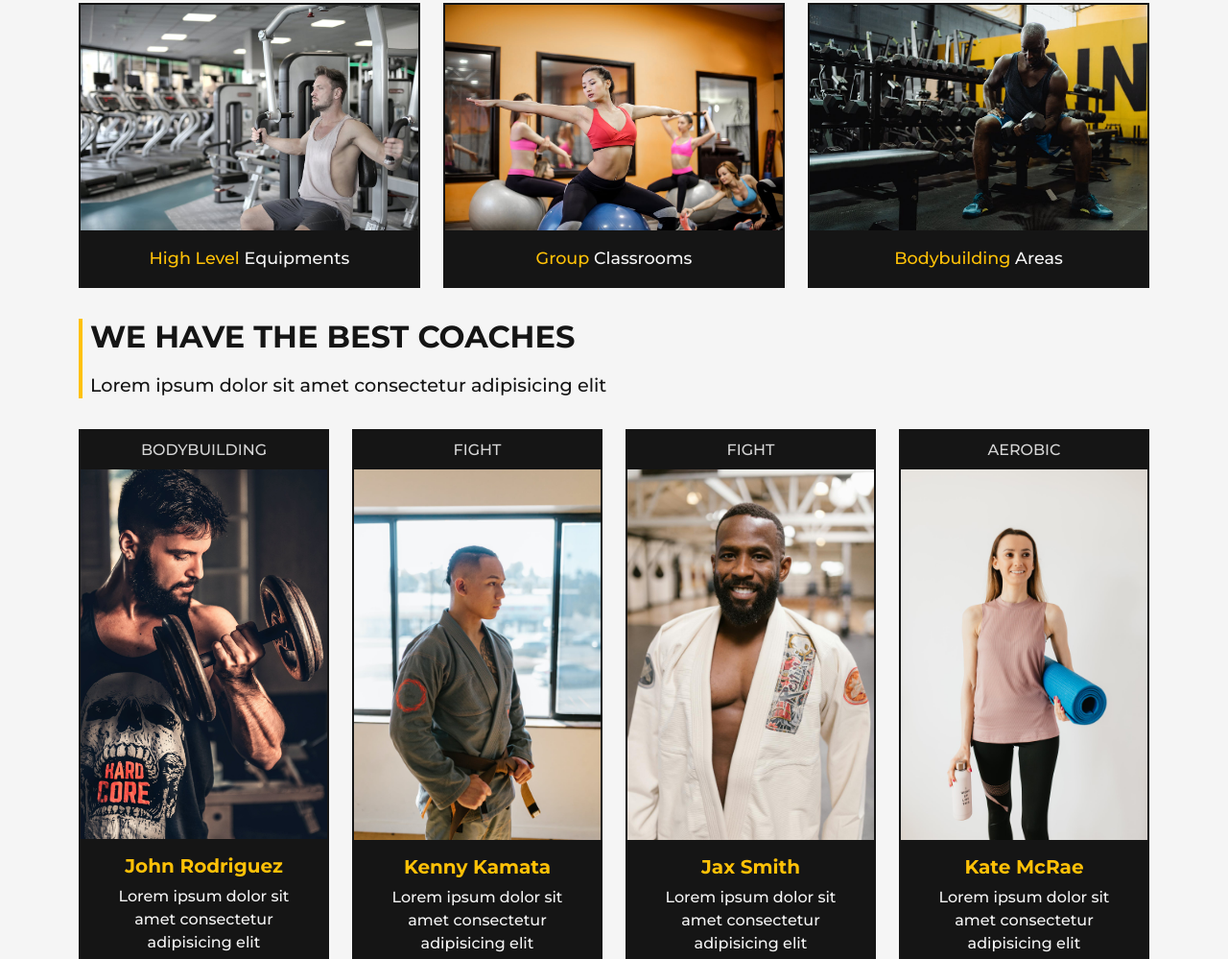
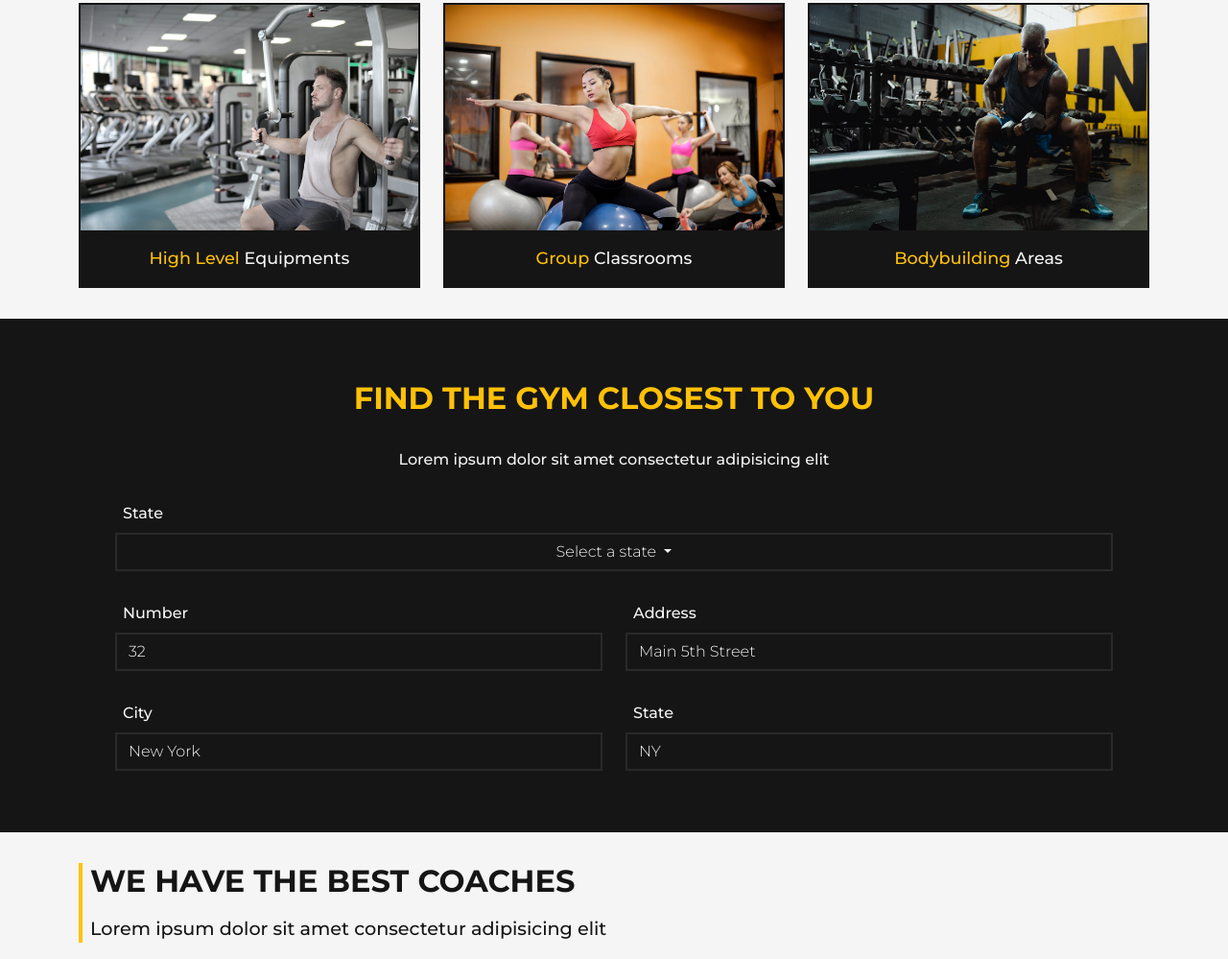
Before and after one commit to rafaeljosecomputacao/gym-bootstrap, a plain HTML site: page index.html in a window 1280 px wide. Shown: the part 1441-2440 px from the top of the page at 96% size. Drawn offline with nearby package versions, Linux system fonts and the light colour scheme.

Commit message:
create-gyms-section

```diff
--- a/css/style.css
+++ b/css/style.css
@@ -74,6 +74,10 @@ body {
 }
 
 .nav-link:hover {
+    color: var(--primary-color);
+}
+
+.nav-link[active] {
     color: var(--primary-color);
 }
 
@@ -200,6 +204,75 @@ body {
 #experience-container .card-text {
     color: var(--primary-txt-color);
     font-size: 1.1em;
+}
+
+/* Gyms Section */
+#gyms-section {
+    margin: 2em 0;
+    padding: 4em 1em;
+}
+
+#gyms-section h2 {
+    font-weight: 700;
+    margin-bottom: 1em;
+}
+
+#gyms-section p {
+    color: var(--primary-txt-color);
+    margin-bottom: 2em;
+}
+
+#gyms-section label {
+    color: var(--primary-txt-color);
+    display: block;
+    text-align: left;
+    margin-left: 0.5em;
+    margin-bottom: 0.5em;
+}
+
+#gyms-section .btn-drop {
+    background-color: transparent;
+    border-radius: 0;
+    border: 2px solid var(--secondary-color);
+    color: var(--primary-txt-color);
+    font-weight: 300;
+    width: 100%;
+}
+
+#gyms-section .btn-drop:focus {
+    border-color: var(--primary-color);
+}
+
+#gyms-section .dropdown-menu {
+    background-color: var(--light-color);
+    border-radius: 0;
+    width: 100%;
+}
+
+#gyms-section .dropdown-item {
+    color: var(--secondary-txt-color);
+    padding: 0.5em 1em;
+}
+
+#gyms-section .dropdown-item:hover {
+    color: var(--secondary-txt-color);
+    background-color: var(--primary-color);
+}
+
+.answer-drop label {
+    margin-top: 2em;
+}
+
+.answer-drop input {
+    background-color: transparent;
+    border-radius: 0;
+    border: 2px solid var(--secondary-color);
+    color: var(--primary-txt-color);
+    font-weight: 300;
+}
+
+.answer-drop input:disabled {
+    background-color: transparent;
 }
 
 /* Coaches Section */
@@ -426,6 +499,11 @@ body {
         justify-content: center;
     }
 
+    /* Gyms Section */
+    #gyms-section {
+        margin: -1em 0 3em;
+    }
+
     /* Coaches Section */
     #coaches-section {
         margin-top: -1em;
@@ -523,7 +601,7 @@ body {
     }
 
     #navbar-items .nav-item {
-        margin: 0 1em;
+        margin: 0 0.5em;
     }
 
     /* Plans Section */
@@ -534,6 +612,11 @@ body {
     /* Experience Section */
     #experience-container .card:hover {
         border-color: var(--primary-color);
+    }
+
+    /* Gyms Section */
+    #gyms-section {
+        padding: 4em 7.5em;
     }
 
     /* Coaches Section */
--- a/index.html
+++ b/index.html
@@ -38,10 +38,16 @@
                 <div class="collapse navbar-collapse" id="navbar-items">
                     <ul class="navbar-nav">
                         <li class="nav-item">
+                            <a href="#" class="nav-link text-uppercase" active>Home</a>
+                        </li>
+                        <li class="nav-item">
                             <a href="#plans-section" class="nav-link text-uppercase">Plans</a>
                         </li>
                         <li class="nav-item">
                             <a href="#experience-section" class="nav-link text-uppercase">Experience</a>
+                        </li>
+                        <li class="nav-item">
+                            <a href="#gyms-section" class="nav-link text-uppercase">Gyms</a>
                         </li>
                         <li class="nav-item">
                             <a href="#coaches-section" class="nav-link text-uppercase">Coaches</a>
@@ -150,6 +156,54 @@
                         </div>
                     </div>
                 </div>
+            </div>
+        </div>
+    </section>
+    <!-- Gyms Section -->
+    <section class="container-fluid secondary-bg-color" id="gyms-section">
+        <div class="row text-center">
+            <div class="col-12">
+                <h2 class="text-warning text-uppercase">Find the gym closest to you</h2>
+                <p>
+                    Lorem ipsum dolor sit amet consectetur adipisicing elit
+                </p>
+                <form>
+                    <div class="dropdown">
+                        <label for="gyms-btn-drop">State</label>
+                        <button class="btn dropdown-toggle btn-drop" type="button" data-bs-toggle="dropdown" aria-expanded="false" id="gyms-btn-drop">
+                            Select a state
+                        </button>
+                        <ul class="dropdown-menu">
+                            <li><button class="dropdown-item" type="button">New York</button></li>
+                            <li><hr class="dropdown-divider"></li>
+                            <li><button class="dropdown-item" type="button">Florida</button></li>
+                            <li><hr class="dropdown-divider"></li>
+                            <li><button class="dropdown-item" type="button">California</button></li>
+                            <li><hr class="dropdown-divider"></li>
+                            <li><button class="dropdown-item" type="button">Kansas</button></li>
+                        </ul>
+                    </div>
+                    <div class="row">
+                        <div class="col-md-6 answer-drop">
+                            <label for="gyms-input-number">Number</label>
+                            <input type="text" class="form-control" value="32" id="gyms-input-number" disabled />
+                        </div>
+                        <div class="col-md-6 answer-drop">
+                            <label for="gyms-input-address">Address</label>
+                            <input type="text" class="form-control" value="Main 5th Street" id="gyms-input-address" disabled />
+                        </div>
+                    </div>
+                    <div class="row">
+                        <div class="col-md-6 answer-drop">
+                            <label for="gyms-input-city">City</label>
+                            <input type="text" class="form-control" value="New York" id="gyms-input-city" disabled />
+                        </div>
+                        <div class="col-md-6 answer-drop">
+                            <label for="gyms-input-state">State</label>
+                            <input type="text" class="form-control" value="NY" id="gyms-input-state" disabled />
+                        </div>
+                    </div>
+                </form>
             </div>
         </div>
     </section>
```
